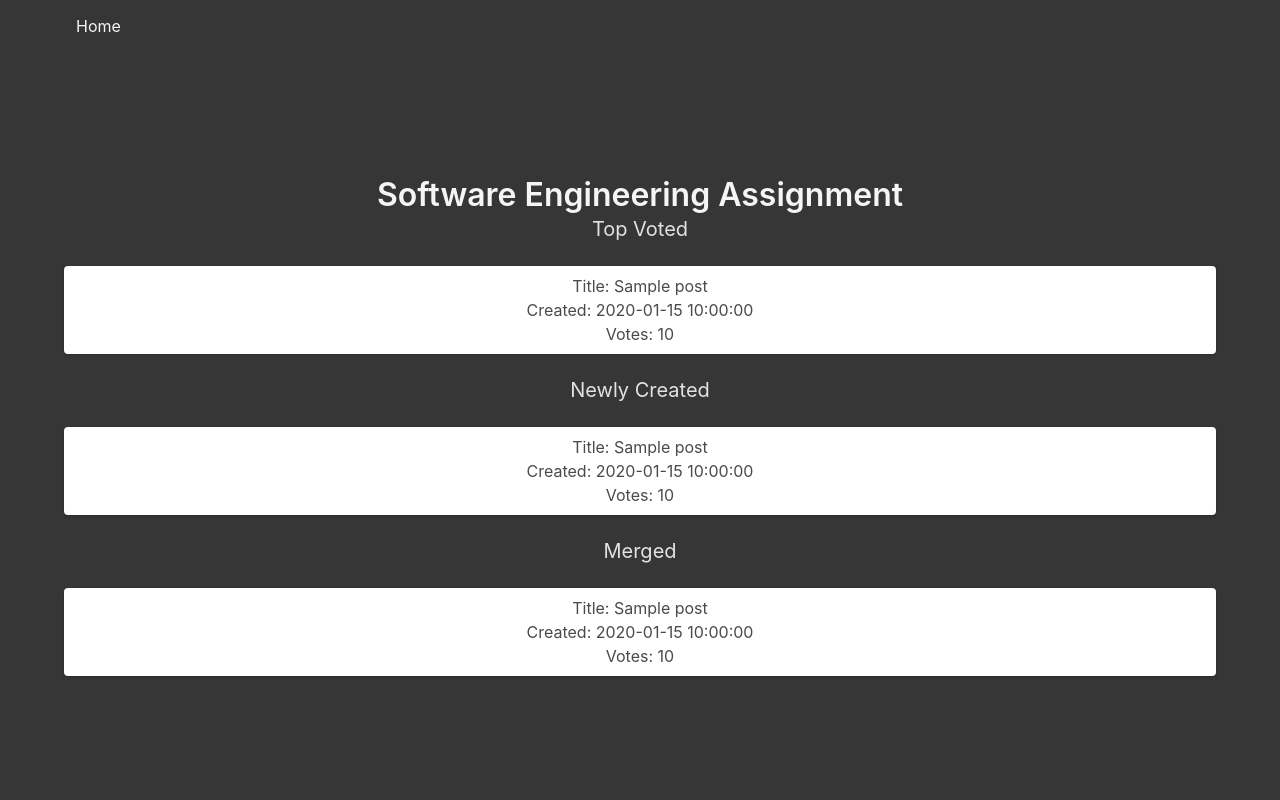
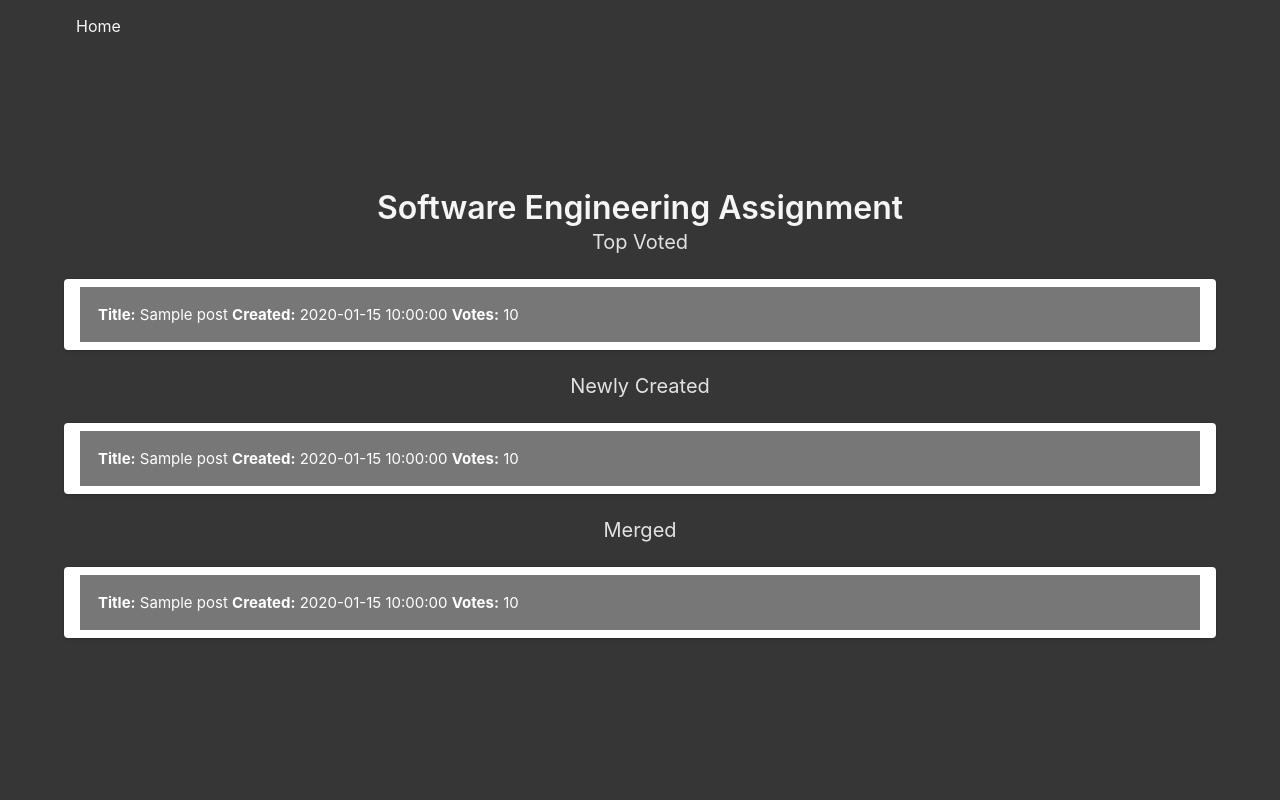
Before and after one commit to abhisachdev17/TagFinder, a Flask app: template templates/results.html in a window 1280 px wide. Run offline with Flask 2, Linux system fonts and the light colour scheme; the template is opened without the code that fills it: most values are stand-ins (such as "Sample title", 1, 10 or a date in 2020).

Commit message:
Add collapsibles and extend api functionality

```diff
--- a/app.py
+++ b/app.py
@@ -4,6 +4,7 @@ def create_app():
     app = Flask(__name__)
 
     from main import main
-    app.register_blueprint(main)
+    from stub import stub
+    app.register_blueprint(stub)
 
     return app
--- a/main.py
+++ b/main.py
@@ -10,7 +10,9 @@ VOTED = 'votes'
 COUNT = 10
 
 def build_url(from_time, to_time, sort_on, tag):
-    stackoverflow_url = "https://api.stackexchange.com/2.2/search?order=desc&fromdate={:s}&todate={:s}&sort={:s}&tagged={:s}&site=stackoverflow"
+    ## The filer that this url is using returns answers for each questions and all of the related comments
+
+    stackoverflow_url = "https://api.stackexchange.com/2.2/search?order=desc&fromdate={:s}&todate={:s}&sort={:s}&tagged={:s}&filter=!3zl2.BpdpOrKhVqeu&site=stackoverflow"
     url = stackoverflow_url.format(from_time, to_time, sort_on, tag)
     return url
 
--- a/stub.py
+++ b/stub.py
@@ -6,7 +6,7 @@ stub = Blueprint('main', __name__, template_folder='templates')
 def index():
     return render_template('index.html')
 
-@stub.route('/results')
+@stub.route('/results', methods=['POST'])
 def results():
     stub_list = [{'creation_date': '12:12:12', 'score': '1', 'title': 'XYZTESTING'}, {'creation_date': '11:11:11', 'score': '2', 'title': 'XYZTESTING123'}]
-    return render_template('results.html', voted=voted, created=created, merged=merged)
+    return render_template('results.html', voted=stub_list, created=stub_list, merged=stub_list)
--- a/templates/base.html
+++ b/templates/base.html
@@ -7,8 +7,33 @@
     <meta name="viewport" content="width=device-width, initial-scale=1">
     <title>Software Engineering Assignment</title>
     <link rel="stylesheet" href="https://cdnjs.cloudflare.com/ajax/libs/bulma/0.7.2/css/bulma.min.css" />
+
+    <style>
+        .collapsible {
+        background-color: #777;
+        color: white;
+        cursor: pointer;
+        padding: 18px;
+        width: 100%;
+        border: none;
+        text-align: left;
+        outline: none;
+        font-size: 15px;
+        }
+
+        .active, .collapsible:hover {
+        background-color: #555;
+        }
+
+        .content {
+        padding: 0 18px;
+        display: none;
+        overflow: hidden;
+        background-color: #f1f1f1;
+        }
+    </style>
+
 </head>
-
 <body>
     <section class="hero is-dark is-fullheight">
         <nav class="navbar">
--- a/templates/results.html
+++ b/templates/results.html
@@ -13,9 +13,8 @@
   <ul>
       <div class='list-item'>
           <li>
-              <h3> Title: {{ post['title'] }} </h3>
-              <h3> Created: {{ post['creation_date'] }} </h3>
-              <h3> Votes: {{ post['score'] }} </h3>
+            <button type="button" class="collapsible"> <b>Title:</b> {{ post['title'] }} <b>Created:</b> {{ post['creation_date'] }} <b>Votes:</b> {{ post['score'] }} </button>
+            <div class="content"> {{ post['title'] }} </div>
           </li>
       </div>
   </ul>
@@ -31,9 +30,8 @@
   <ul>
       <div class='list-item'>
           <li>
-            <h3> Title: {{ post['title'] }} </h3>
-            <h3> Created: {{ post['creation_date'] }} </h3>
-            <h3> Votes: {{ post['score'] }} </h3>
+            <button type="button" class="collapsible"> <b>Title:</b> {{ post['title'] }} <b>Created:</b> {{ post['creation_date'] }} <b>Votes:</b> {{ post['score'] }} </button>
+            <div class="content"> {{ post['title'] }} </div>
           </li>
       </div>
   </ul>
@@ -49,12 +47,30 @@ Merged
   <ul>
       <div class='list-item'>
           <li>
-            <h3> Title: {{ post['title'] }} </h3>
-            <h3> Created: {{ post['creation_date'] }} </h3>
-            <h3> Votes: {{ post['score'] }} </h3>
+            <button type="button" class="collapsible"> <b>Title:</b> {{ post['title'] }} <b>Created:</b> {{ post['creation_date'] }} <b>Votes:</b> {{ post['score'] }} </button>
+            <div class="content"> {{ post['title'] }} </div>
           </li>
       </div>
   </ul>
   {% endfor %}
 </div>
+
+
+<script>
+  var coll = document.getElementsByClassName("collapsible");
+  var i;
+
+  for (i = 0; i < coll.length; i++) {
+    coll[i].addEventListener("click", function() {
+      this.classList.toggle("active");
+      var content = this.nextElementSibling;
+      if (content.style.display === "block") {
+        content.style.display = "none";
+      } else {
+        content.style.display = "block";
+      }
+    });
+  }
+  </script>
+
 {% endblock %}
```
